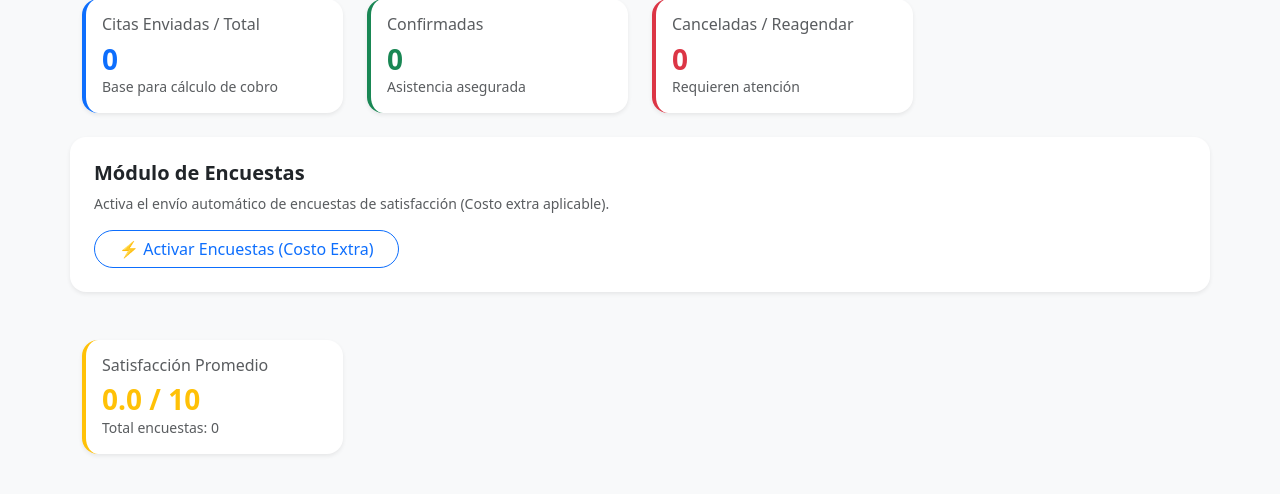
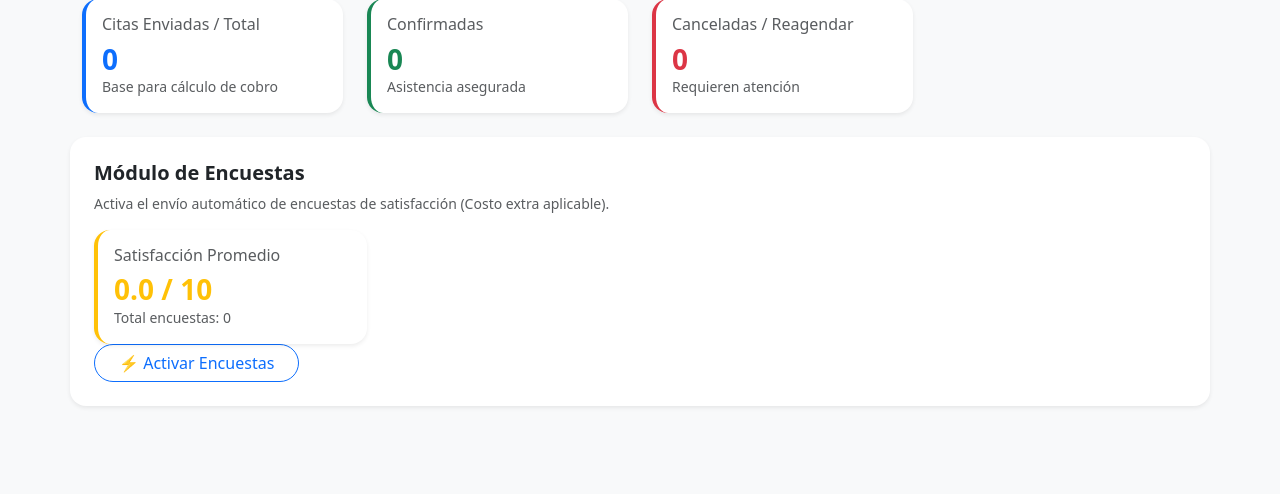
Before and after one commit to gerard24zam-netizen/asistente_virtual, a Flask app: page /dashboard in a window 1280 px wide. Shown: the part 263-757 px from the top of the page. Run offline with Flask 3, Linux system fonts and the light colour scheme; the visitor is signed in with stand-in values (Sample User, id 1).

Commit message:
Refactor satisfaction module in dashboard template
Removed duplicate satisfaction card and adjusted button text.

```diff
--- a/templates/dashboard.html
+++ b/templates/dashboard.html
@@ -60,7 +60,12 @@
             <div class="card shadow-sm border-0 rounded-4 p-4 mb-4">
                 <h5 class="fw-bold mb-2">Módulo de Encuestas</h5>
                 <p class="text-muted small">Activa el envío automático de encuestas de satisfacción (Costo extra aplicable).</p>
-
+            <div class="col-md-3">
+                <div class="card border-0 shadow-sm rounded-4 p-3 bg-white border-start border-warning border-4">
+                    <h6 class="text-muted">Satisfacción Promedio</h6>
+                    <h3 class="fw-bold text-warning mb-0">{{ datos.promedio_satisfaccion }}</h3>
+                    <small class="text-muted">Total encuestas: {{ datos.total_encuestas }}</small>
+                </div>
                 <form action="/toggle-encuestas" method="POST">
                     {% if user.enviar_encuesta %}
                         <button type="submit" class="btn btn-success rounded-pill px-4">
@@ -68,17 +73,11 @@
                         </button>
                     {% else %}
                         <button type="submit" class="btn btn-outline-primary rounded-pill px-4">
-                            ⚡ Activar Encuestas (Costo Extra)
+                            ⚡ Activar Encuestas
                         </button>
                     {% endif %}
                 </form>
             </div>
-            <div class="col-md-3">
-                <div class="card border-0 shadow-sm rounded-4 p-3 bg-white border-start border-warning border-4">
-                    <h6 class="text-muted">Satisfacción Promedio</h6>
-                    <h3 class="fw-bold text-warning mb-0">{{ datos.promedio_satisfaccion }}</h3>
-                    <small class="text-muted">Total encuestas: {{ datos.total_encuestas }}</small>
-                </div>
             </div>
         </div>
     </div>
```
